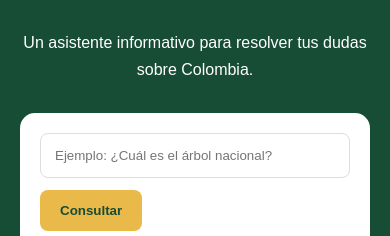
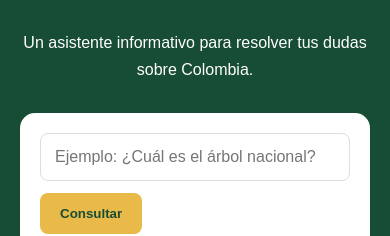
Before and after one commit to ortizcristianccoo2017-debug/GUACHE, a plain HTML site: page index.html in a window 390 px wide. Shown: the part 4440-4676 px from the top of the page. Drawn offline with Linux system fonts and the light colour scheme; no server answers.

Commit message:
Mejorar formularios para dispositivos móviles

```diff
--- a/styles.css
+++ b/styles.css
@@ -456,3 +456,19 @@ img {
   max-width: 100%;
   height: auto;
 }
+
+/* Formularios adaptables */
+input,
+textarea,
+select {
+  max-width: 100%;
+  box-sizing: border-box;
+}
+
+@media (max-width: 600px) {
+  input,
+  textarea,
+  select {
+    font-size: 16px;
+  }
+}
```
